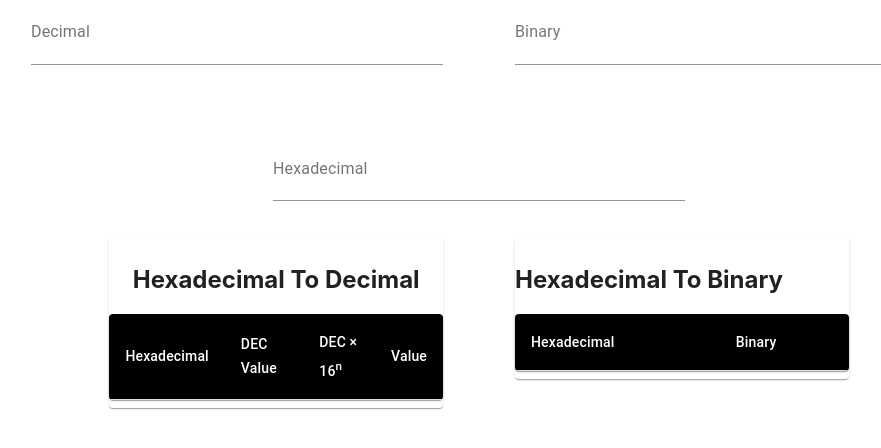
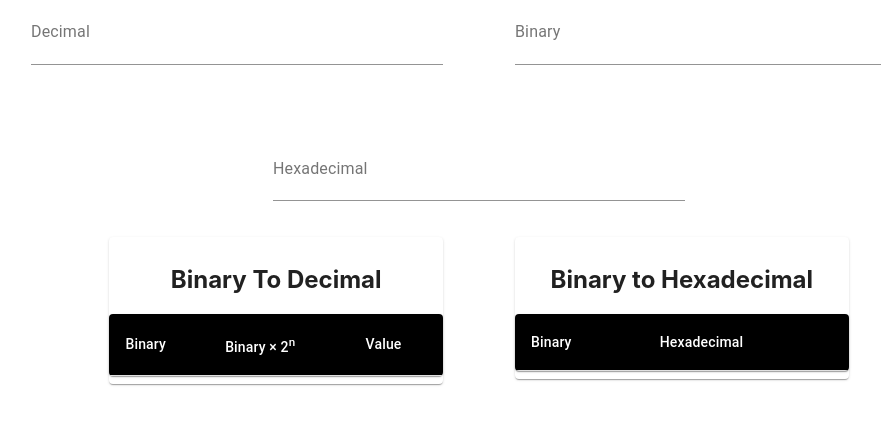
Before and after one commit to cadellsingh/converter, a React (Create React App) app: page / in a window 1280 px wide. Shown: the top 448 px of the page, without its empty margins (161-1042 px from the left). Built offline with nearby package versions, Linux system fonts and the light colour scheme.

Commit message:
refactor session later

```diff
--- a/src/App.css
+++ b/src/App.css
@@ -18,13 +18,8 @@
     text-align: center;
 }
 
-
-
-/*.grid {*/
-/*    background-color: green;*/
-/*}*/
-
-/*.list {*/
-/*    background-color: yellow;*/
-/*    width: 30%;*/
-/*}*/
+.blah {
+    /*background: green;*/
+    padding-top: 50px;
+    padding-bottom: 20px;
+}
--- a/src/App.js
+++ b/src/App.js
@@ -78,8 +78,8 @@ const App = () => {
       />
 
       {/*<DecimalCalculation decimal={input.decimal} />*/}
-      {/*<BinaryCalculation binary={input.binary} />*/}
-      <HexadecimalCalculation hexadecimal={input.hexadecimal} />
+      <BinaryCalculation binary={input.binary} />
+      {/*<HexadecimalCalculation hexadecimal={input.hexadecimal} />*/}
     </div>
   );
 };
```
